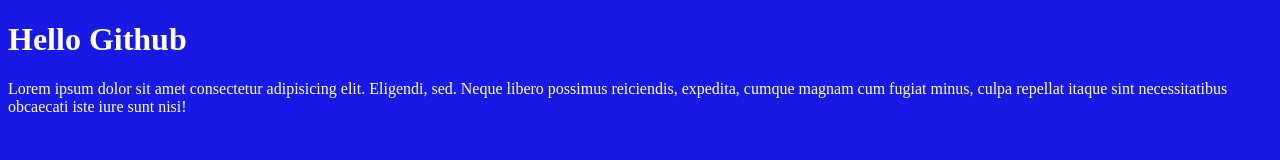
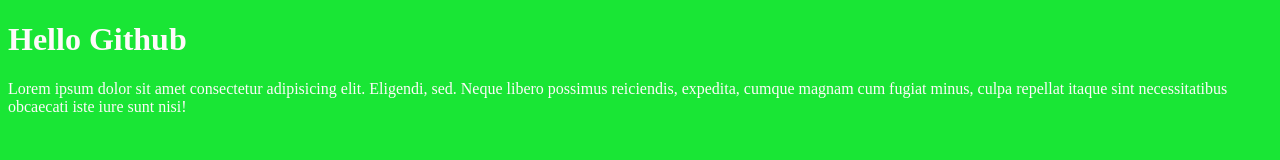
Before and after one commit to ndq01/Github_Tutorial, a plain HTML site: page index.html in a window 1280 px wide. Drawn offline with Linux system fonts and the light colour scheme.

Commit message:
edit style from style2.css file

```diff
--- a/style2.css
+++ b/style2.css
@@ -1,3 +1,4 @@
 body {
-  color: #fff;
+  color: snow;
+  background-color: #19e635;
 }
```
